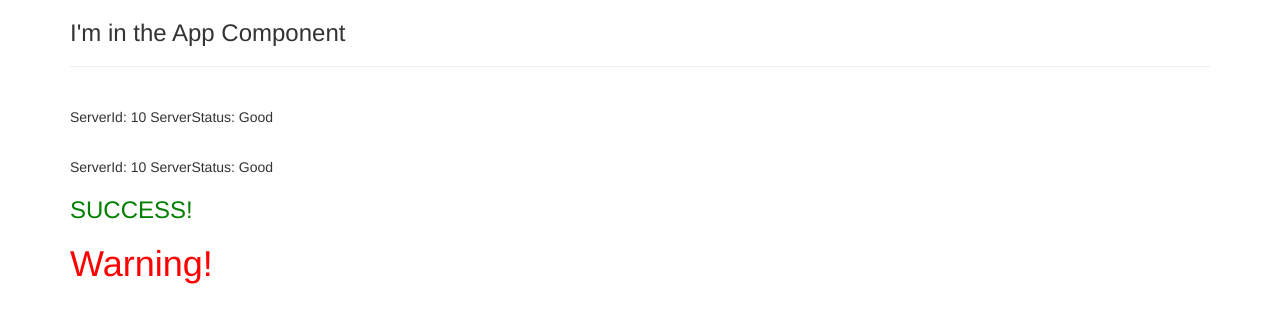
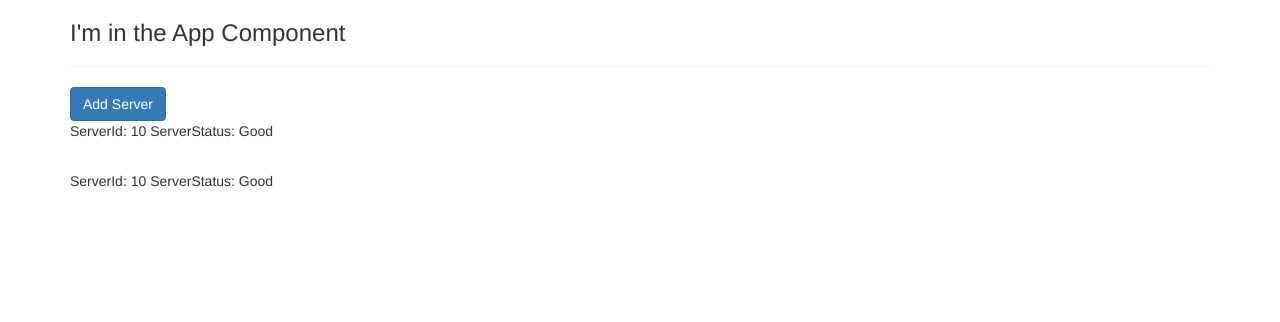
Before and after one commit to camdenbrown-zz/angular4-practice-app, an Angular app: page / in a window 1280 px wide. Shown: the top 322 px of the page. Built offline with nearby package versions, Linux system fonts and the light colour scheme.

Commit message:
add server button

```diff
--- a/src/app/app.component.html
+++ b/src/app/app.component.html
@@ -4,8 +4,6 @@
       <h3>I'm in the App Component</h3>
       <hr>
       <app-servers></app-servers>
-      <app-success-alert></app-success-alert>
-      <app-warning-alert></app-warning-alert>
     </div>
   </div>
 </div>
--- a/src/app/server/server.component.html
+++ b/src/app/server/server.component.html
@@ -1,5 +1,5 @@
 <br/>
 <p>
   ServerId: {{ serverId }}
-  ServerStatus: {{ serverStatus }}
+  ServerStatus: {{ getServerStatus() }}
 </p>
--- a/src/app/server/server.component.ts
+++ b/src/app/server/server.component.ts
@@ -8,4 +8,8 @@ import { Component } from '@angular/core';
 export class ServerComponent {
   serverId = 10;
   serverStatus = 'Good';
+
+  getServerStatus() {
+    return this.serverStatus;
+  }
 }
--- a/src/app/servers/servers.component.html
+++ b/src/app/servers/servers.component.html
@@ -1,3 +1,3 @@
-<p>
-  servers works!
-</p>
+<button class="btn btn-primary">Add Server</button>
+<app-server></app-server>
+<app-server></app-server>
--- a/src/app/servers/servers.component.ts
+++ b/src/app/servers/servers.component.ts
@@ -2,9 +2,7 @@ import { Component, OnInit } from '@angular/core';
 
 @Component({
   selector: 'app-servers',
-  template: `
-  <app-server></app-server>
-  <app-server></app-server>`,
+  templateUrl: './servers.component.html',
   styleUrls: ['./servers.component.css']
 })
 export class ServersComponent implements OnInit {
```
